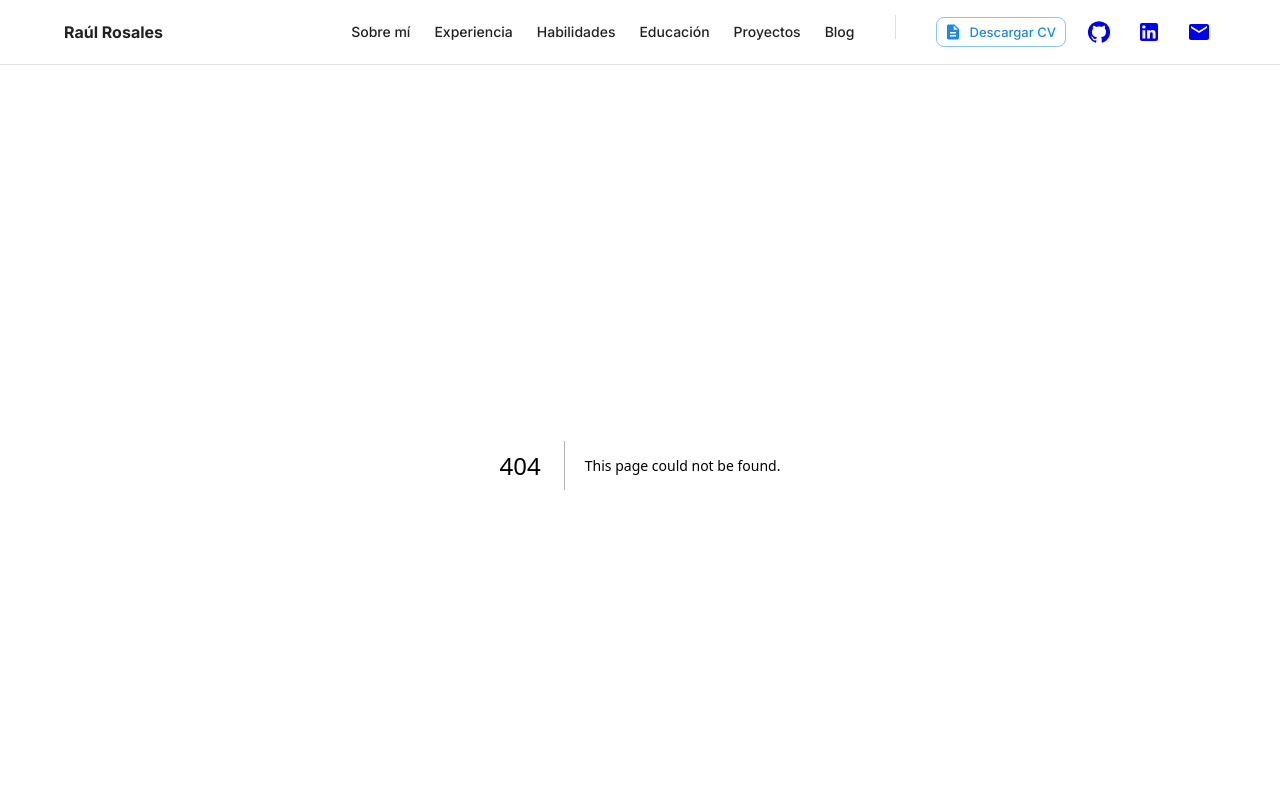
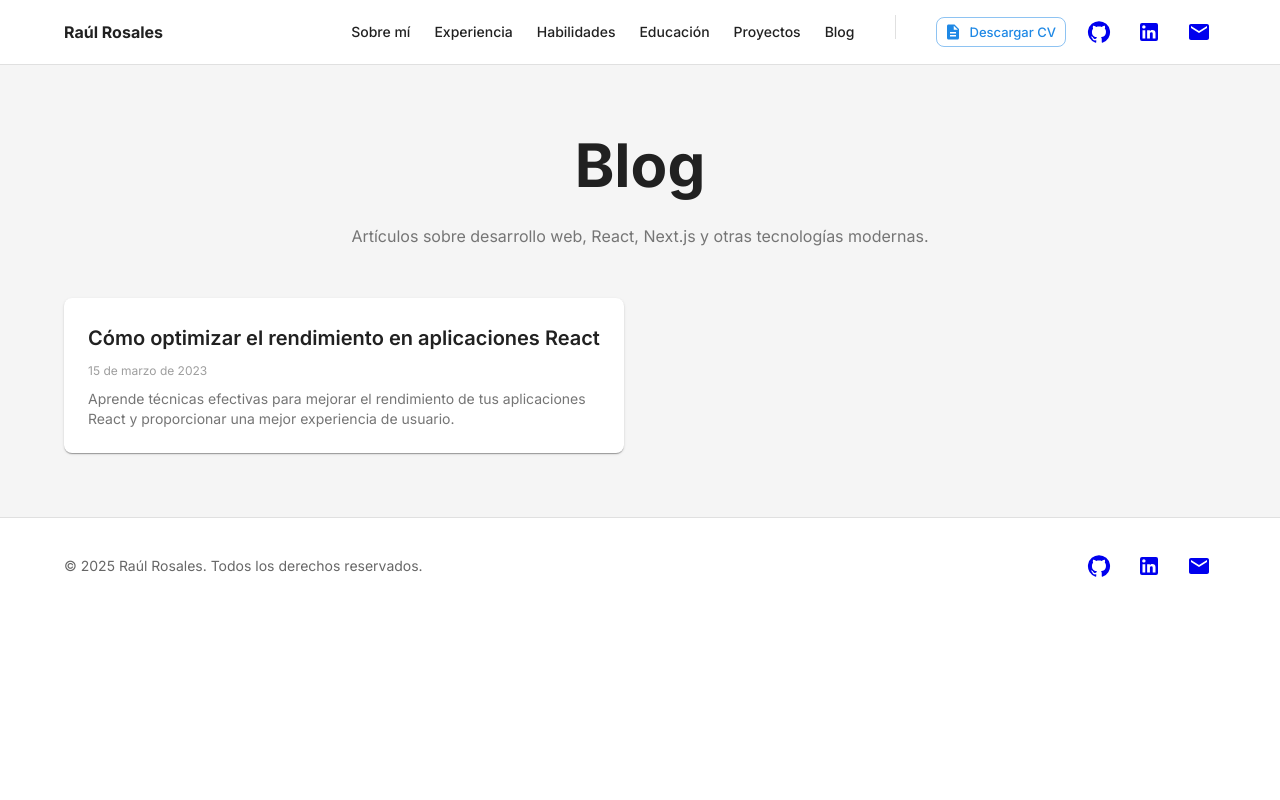
Before and after one commit to Artenlaclase/cv-RaulRosales, a Next.js app: page /blog in a window 1280 px wide. Before the commit this address had no page. Shown: the top 800 px of the page. Built offline with nearby package versions, Linux system fonts and the light colour scheme; what @mui/material-nextjs would draw is missing.

Commit message:
add blog page and refactor blog post component

```diff
--- /dev/null
+++ b/src/app/blog/page.tsx
@@ -0,0 +1,134 @@
+"use client"
+import { Box, Container, Typography, Grid, Paper, useTheme } from "@mui/material"
+import { motion } from "framer-motion"
+import Link from "next/link"
+
+interface BlogPost {
+  title: string
+  date: string
+  summary: string
+  slug: string
+}
+
+export default function BlogPage() {
+  const theme = useTheme()
+
+  // Simulación de datos de blog - en una aplicación real, estos datos vendrían de una API o CMS
+  const posts: BlogPost[] = [
+    {
+      title: "Cómo optimizar el rendimiento en aplicaciones React",
+      date: "15 de marzo de 2023",
+      summary:
+        "Aprende técnicas efectivas para mejorar el rendimiento de tus aplicaciones React y proporcionar una mejor experiencia de usuario.",
+      slug: "optimizar-rendimiento-react",
+    },
+  ]
+
+  return (
+    <Box
+      component={motion.section}
+      initial={{ opacity: 0 }}
+      animate={{ opacity: 1 }}
+      transition={{ duration: 0.8 }}
+      sx={{
+        py: 8,
+        px: { xs: 2, sm: 3, lg: 4 },
+        bgcolor: theme.palette.mode === "dark" ? "grey.800" : "grey.100",
+      }}
+    >
+      <Container maxWidth="lg">
+        <Box
+          component={motion.div}
+          initial={{ opacity: 0, y: -20 }}
+          animate={{ opacity: 1, y: 0 }}
+          transition={{ duration: 0.8 }}
+          sx={{ mb: 6 }}
+        >
+          <Typography
+            variant="h2"
+            component="h1"
+            align="center"
+            gutterBottom
+            sx={{
+              fontWeight: "bold",
+              color: theme.palette.mode === "dark" ? "common.white" : "grey.900",
+            }}
+          >
+            Blog
+          </Typography>
+          <Typography
+            variant="subtitle1"
+            align="center"
+            sx={{
+              color: theme.palette.mode === "dark" ? "grey.300" : "grey.600",
+              mb: 4,
+              maxWidth: "700px",
+              mx: "auto",
+            }}
+          >
+            Artículos sobre desarrollo web, React, Next.js y otras tecnologías modernas.
+          </Typography>
+        </Box>
+
+        <Grid container spacing={4}>
+          {posts.map((post, index) => (
+            <Grid item xs={12} md={6} key={post.slug}>
+              <Link href={`/blog/${post.slug}`} style={{ textDecoration: "none" }}>
+                <Paper
+                  component={motion.div}
+                  initial={{ opacity: 0, y: 20 }}
+                  animate={{ opacity: 1, y: 0 }}
+                  transition={{ delay: index * 0.1, duration: 0.5 }}
+                  elevation={1}
+                  sx={{
+                    p: 3,
+                    height: "100%",
+                    bgcolor: theme.palette.mode === "dark" ? "grey.700" : "common.white",
+                    borderRadius: 2,
+                    transition: "all 0.3s ease-in-out",
+                    "&:hover": {
+                      boxShadow: 6,
+                      transform: "translateY(-4px)",
+                    },
+                    display: "flex",
+                    flexDirection: "column",
+                  }}
+                >
+                  <Typography
+                    variant="h6"
+                    component="h2"
+                    gutterBottom
+                    sx={{
+                      fontWeight: 600,
+                      color: theme.palette.mode === "dark" ? "common.white" : "grey.900",
+                    }}
+                  >
+                    {post.title}
+                  </Typography>
+                  <Typography
+                    variant="caption"
+                    sx={{
+                      color: theme.palette.mode === "dark" ? "grey.300" : "grey.500",
+                      mb: 1,
+                    }}
+                  >
+                    {post.date}
+                  </Typography>
+                  <Typography
+                    variant="body2"
+                    sx={{
+                      color: theme.palette.mode === "dark" ? "grey.300" : "grey.600",
+                      flexGrow: 1,
+                    }}
+                  >
+                    {post.summary}
+                  </Typography>
+                </Paper>
+              </Link>
+            </Grid>
+          ))}
+        </Grid>
+      </Container>
+    </Box>
+  )
+}
```
Also changed, not shown: src/app/blog/[slug]/page.tsx (+8 -12 lines).
